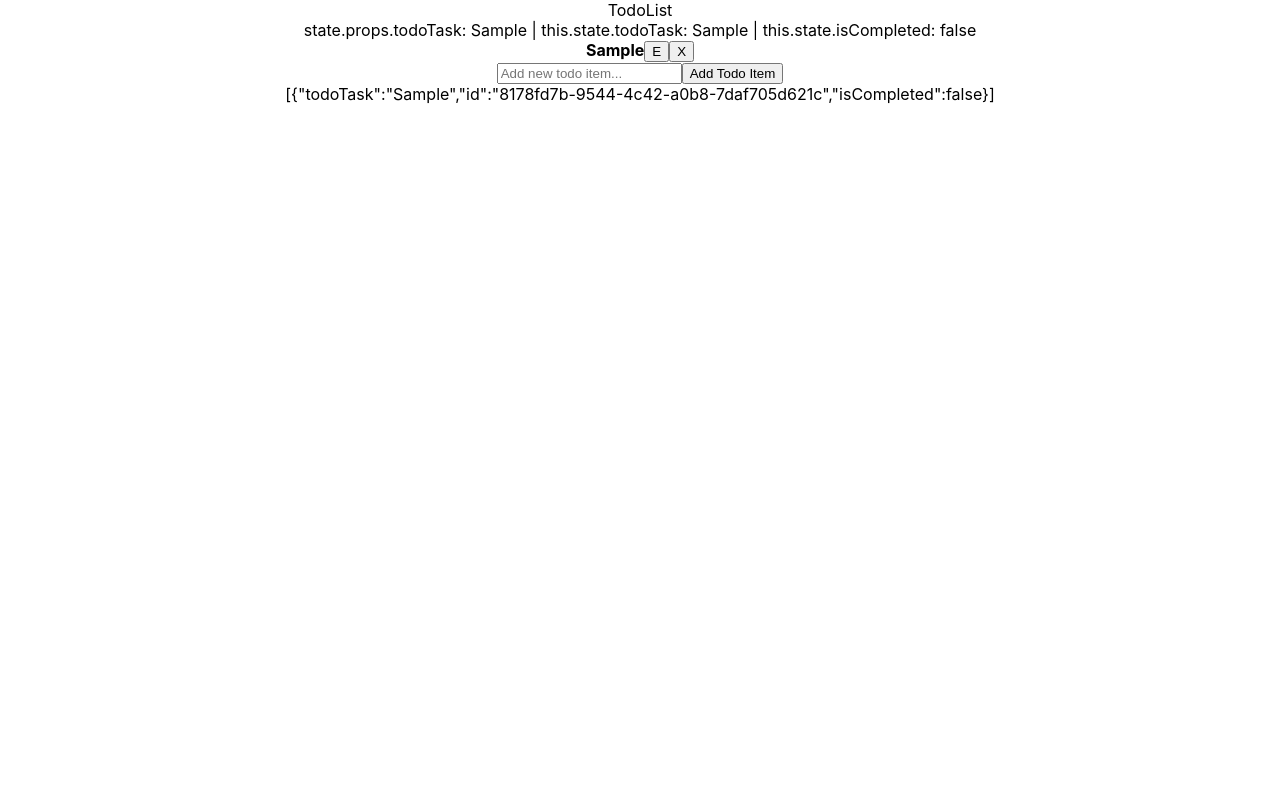
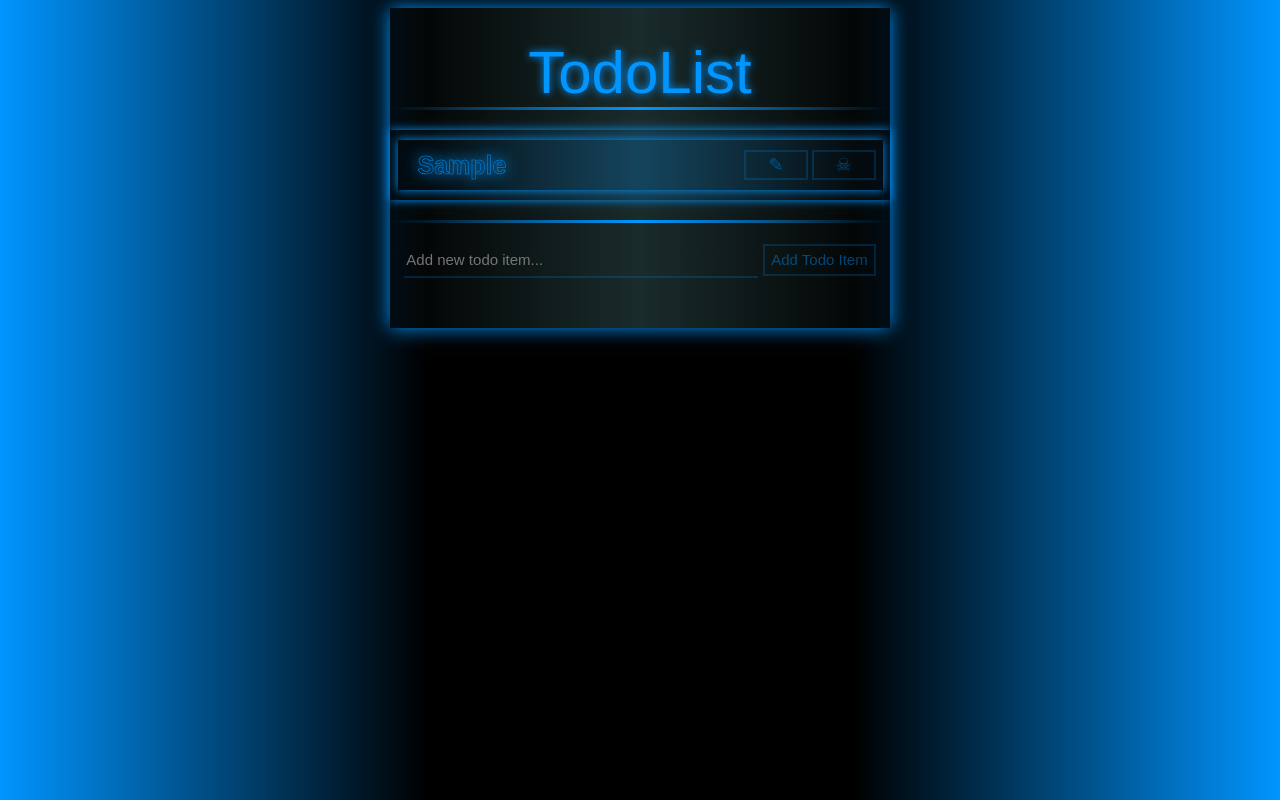
Before and after one commit to jas112/REACT-STUDY-React-Forms, a React (Create React App) app: page / in a window 1280 px wide. Both pictures are taken after typing "Sample" into the empty fields and a click on the button "Add Todo Item". Built offline with nearby package versions, Linux system fonts and the light colour scheme.

Commit message:
added styling and modifications to TodoItwm & TodoForm component.

```diff
--- a/src/components/todoForm/TodoForm.css
+++ b/src/components/todoForm/TodoForm.css
@@ -0,0 +1,44 @@
+.TodoForm-Console{
+    width: 100%;
+}
+
+.TodoForm-Input{
+    width: 70%;
+    height:30px;
+    font-size: 15px;
+    color:#0195ff;
+    background: transparent;
+    border:none;
+    border-bottom: 2px solid #0195ff30;
+}
+
+.TodoForm-Input:focus {
+    outline: none;
+  }
+
+.TodoForm-Btn{
+    height:32px;
+    font-size: 15px;
+    color:#0195ff70;
+    background: transparent;
+    border: 2px solid #0195ff30;
+    transition: 1.5s;
+}
+
+.TodoForm-Btn:hover{
+    color:#0195ff;
+    border: 2px solid #0195ff;
+    text-shadow: 0px 0px 9px #0195ff;
+    box-shadow: 0px 0px 19px #0195ff;
+    transition: .5s;
+}
+
+/* input[type=text] {
+    width: 100%;
+    padding: 12px 20px;
+    margin: 8px 0;
+    box-sizing: border-box;
+    border: none;
+    background-color: transparent;
+    color: white;
+  } */
--- a/src/components/todoForm/TodoForm.js
+++ b/src/components/todoForm/TodoForm.js
@@ -18,17 +18,21 @@ class TodoForm extends Component {
 
     handleSubmit(evt){
         evt.preventDefault();
-        let newTodoItem = {todoTask: this.state.todoTask, id: uuidv4(), isCompleted: false}
-        this.props.addItem(newTodoItem);
-        this.setState({todoTask: ''});
+        if (this.state.todoTask === '') {
+            alert('Please enter a value for your task...')
+        } else {
+            let newTodoItem = {todoTask: this.state.todoTask, id: uuidv4(), isCompleted: false}
+            this.props.addItem(newTodoItem);
+            this.setState({todoTask: ''});
+        }
     }
 
   render() {
     return (
-      <div>
+      <div className='TodoForm-Console'>
         <form onSubmit={this.handleSubmit}>
-            <input type='text' id='todoTask' name='todoTask' value={this.state.todoTask} onChange={this.handleChange} placeholder='Add new todo item...' />
-            <button type='submit'>Add Todo Item</button>
+            <input type='text' id='todoTask' name='todoTask' value={this.state.todoTask} onChange={this.handleChange} placeholder='Add new todo item...' className='TodoForm-Input' />&nbsp;
+            <button type='submit' className='TodoForm-Btn' >Add Todo Item</button>
         </form>
       </div>
     )
--- a/src/components/todoItem/TodoItem.css
+++ b/src/components/todoItem/TodoItem.css
@@ -1,31 +1,167 @@
+@keyframes pendingTaskPulse {
+    0%   {
+            text-shadow: 0px 0px 6px #0195ff;
+            box-shadow: 0px 0px 9px #0195ff;
+            background: linear-gradient(90deg, transparent, #0195ff20, transparent);
+        }
+    50%  {
+            text-shadow: 0px 0px 28px #0195ff;
+            box-shadow: 0px 0px 24px #0195ff;
+            background: linear-gradient(90deg, transparent, #0195ff20, transparent);
+        }
+    100% {
+            box-shadow: 0px 0px 6px #0195ff;
+            box-shadow: 0px 0px 9px #0195ff;
+            background: linear-gradient(90deg, transparent, #0195ff20, transparent);
+        }
+}
+
+
 .TodoItem{
+    width: 100%;
+    display: flex;
+    flex-flow: column nowrap;
+    justify-content: center;
+    align-items: center;
+    padding: 10px 0px;
+    margin: 10px 0px;
+    background: linear-gradient(90deg, transparent, #0195ff20, transparent);
     transition: 1s;
 }
 
-.TodoItem-Todo-Content{
+.TodoItem-Incomplete{
+    text-shadow: 0px 0px 9px #0195ff;
+    box-shadow: 0px 0px 19px #0195ff;
+    background: linear-gradient(90deg, transparent, #0195ff20, transparent);
+    animation: pendingTaskPulse 3s infinite;
+}
+
+.TodoItem-Completed{
+    text-shadow: 0px 0px 9px #ff0101;
+    box-shadow: 0px 0px 19px #ff0101;
+    background: linear-gradient(90deg, transparent, #ff010120, transparent);
+    opacity: .6;
+}
+
+.TodoItem-Content{
+    width: 95%;
+    padding: 10px 5px;
+    display: flex;
+    flex-flow: row nowrap;
+    justify-content: center;
+    align-items: center;
+    /* border: 1px solid white; */
     transition: 1s;
 }
 
 .TodoItem-Content-Task{
+    width: 69%;
+    height: 30px;
+    color:#0195ff;
+    font-size: 25px;
     font-weight: bold;
     cursor: pointer;
-    display: inline-block;
+    display: flex;
+    flex-flow: column nowrap;
+    justify-content: center;
+    align-items: flex-start;
+    padding: 0px 15px;
+    /* border: 1px solid white; */
     transition: 2s;
 }
 
 .TodoItem-Content-Task:hover{
-    color:#ed0d0d !important;
-    text-decoration: line-through;
+    /* color:#ff0101; */
+    -webkit-text-fill-color: transparent;
+    -webkit-text-stroke: .5px;
+    -webkit-text-stroke-color:#ff0101;
+    text-shadow: 0px 0px 2px #ff0101;
+    /* text-decoration: line-through; */
     transition: 1.5s;
 }
 
 .TodoItem-Content-Task-isNotCompleted{
-    color:#000000;
+    color:#0195ff;
+    -webkit-text-fill-color: transparent;
+    -webkit-text-stroke: .5px;
+    -webkit-text-stroke-color:#0195ff;
     transition: 1.5s;
 }
 
 .TodoItem-Content-Task-isCompleted{
-    color:#ed0d0d;
-    text-decoration: line-through;
+    color:#ff0101;
+    -webkit-text-fill-color: transparent;
+    -webkit-text-stroke: .5px;
+    -webkit-text-stroke-color:#ff0101;
+    text-shadow: 0px 0px 9px #ff0101;
+    text-decoration:dottedy;
     transition: 1.5s;
 }
+
+.TodoItem-Content-Btn{
+    width: 14%;
+    height: 30px;
+    font-size: 18px;
+    color:#0195ff70;
+    background: transparent;
+    border: 2px solid #0195ff30;
+    transition: 1.5s;
+    margin: 0px 2px
+}
+
+.TodoItem-Content-Btn-Edit:hover{
+    color:#0195ff;
+    border: 2px solid #0195ff;
+    text-shadow: 0px 0px 9px #0195ff;
+    box-shadow: 0px 0px 19px #0195ff;
+    transition: .5s;
+}
+
+.TodoItem-Content-Btn-Remove:hover{
+    color:#ff0101;
+    border: 2px solid #ff0101;
+    text-shadow: 0px 0px 9px #ff0101;
+    box-shadow: 0px 0px 19px #ff0101;
+    transition: .5s;
+}
+
+.TodoItem-EditForm{
+    width: 100%;
+    display: flex;
+    flex-flow: row nowrap;
+    justify-content: space-between;
+    align-items: center;
+    /* border: 1px solid white; */
+}
+
+.TodoItem-EditForm-Input{
+    width: 69%;
+    height:30px;
+    font-size: 15px;
+    color:#0195ff;
+    background: transparent;
+    border:none;
+    border-bottom: 2px solid #0195ff30;
+}
+
+.TodoItem-EditForm-Input:focus {
+    outline: none;
+}
+
+.TodoItem-EditForm-Btn{
+    width: 28%;
+    height:32px;
+    font-size: 15px;
+    color:#0195ff70;
+    background: transparent;
+    border: 2px solid #0195ff30;
+    transition: 1.5s;
+}
+
+.TodoItem-EditForm-Btn:hover{
+    color:#0195ff;
+    border: 2px solid #0195ff;
+    text-shadow: 0px 0px 9px #0195ff;
+    box-shadow: 0px 0px 19px #0195ff;
+    transition: .5s;
+}
--- a/src/components/todoItem/TodoItem.js
+++ b/src/components/todoItem/TodoItem.js
@@ -32,11 +32,12 @@ class TodoItem extends Component {
 
     handleEdit(evt){
         evt.preventDefault();
-        this.props.editItem(this.props.itemIdxValue, this.state.todoTask);
-        if(this.props.isCompleted) {
-            this.props.toggleCompleted(this.props.itemIdxValue)
+        if (this.state.todoTask === '') {
+            alert('Please enter a valid value for your task...')
+        } else {
+            this.props.editItem(this.props.itemIdxValue, this.state.todoTask);
+            this.setState({editThisItem: false});
         }
-        this.setState({todoTask: this.state.todoTask, isCompleted: false, editThisItem: false});
     }
 
     handleRemove(evt){
@@ -45,16 +46,17 @@ class TodoItem extends Component {
 
     generateItemForm(){
         return (
-            <div className='TodoItemContent'>
-                <form onSubmit={this.handleEdit}>
+            <div className='TodoItem-Content'>
+                <form onSubmit={this.handleEdit} className='TodoItem-EditForm'>
                     <input
                         id='todoTask'
                         name='todoTask'
                         value={this.state.todoTask}
                         onChange={this.handleChange}
                         placeholder='Enter new item value...'
+                        className='TodoItem-EditForm-Input'
                     />
-                    <button type='submit'>Save</button>
+                    <button type='submit' className='TodoItem-EditForm-Btn'>Save</button>
                 </form>
             </div>
         );
@@ -62,15 +64,15 @@ class TodoItem extends Component {
 
     generateItem(){
         return (
-            <div className='TodoItemContent'>
+            <div className={this.props.isCompletedValue ? 'TodoItem-Content TodoItem-Completed' :  'TodoItem-Content TodoItem-Incomplete'}>
                 <div
                     className={this.props.isCompletedValue ? 'TodoItem-Content-Task TodoItem-Content-Task-isCompleted' :  'TodoItem-Content-Task TodoItem-Content-Task-isNotCompleted'}
                     onClick={this.handleToggleCompleted}
                 >
                     {this.props.todoTaskValue}
                 </div>
-                <button onClick={this.handleClick}>E</button>
-                <button onClick={this.handleRemove}>X</button>
+                <button className='TodoItem-Content-Btn TodoItem-Content-Btn-Edit' onClick={this.handleClick} title='Edit Task'>&#9998;</button>
+                <button className='TodoItem-Content-Btn TodoItem-Content-Btn-Remove' onClick={this.handleRemove} title='Remove Task'>&#9760;</button>
             </div>
         );
     }
@@ -82,8 +84,8 @@ class TodoItem extends Component {
     let thisItemForm = this.generateItemForm();
 
     return (
-      <div className='TodoItem'>
-        {`state.props.todoTask: ${this.props.todoTaskValue} | this.state.todoTask: ${this.state.todoTask} | this.state.isCompleted: ${this.state.isCompleted.toString()}`}
+      <div className={this.props.isCompletedValue ? 'TodoItem TodoItem-Completed' :  'TodoItem TodoItem-Incomplete'}>
+        {/* {`state.props.todoTask: ${this.props.todoTaskValue} | this.state.todoTask: ${this.state.todoTask} | this.state.isCompleted: ${this.state.isCompleted.toString()}`} */}
         {this.state.editThisItem ? thisItemForm : thisItem}
       </div>
     )
--- a/src/components/todoList/TodoList.css
+++ b/src/components/todoList/TodoList.css
@@ -0,0 +1,45 @@
+.TodoList{
+    padding: 0px;
+    border-spacing: 0px;
+}
+
+.TodoList-Console{
+    width: 500px;
+    max-width: 100%;
+    background-color: #2f4f4f4c;
+    background: linear-gradient(90deg, transparent, #2f4f4f8c, transparent);
+    margin: 0px auto;
+    padding:30px 0px;
+    color: #0195ff;
+    box-shadow: 0px 0px 19px #0195ff;
+}
+
+.TodoList-Title{
+    font-size: 60px;
+    text-shadow: 0px 0px 9px #0195ff;
+}
+
+.TodoList-Divider{
+    width: 100%;
+    height:3px;
+    background: linear-gradient(90deg, transparent, #0195ff, transparent);
+    box-shadow: 0px 0px .5px #0195ff;
+}
+
+.TodoList-Item-Display{
+    display: flex;
+    flex-flow: column nowrap;
+    justify-content: center;
+    align-items: center;
+    width: 100%;
+    padding: 10px 0px;
+    /* border: 1px solid red; */
+}
+
+.TodoList-Form-Panel{
+    height: 75px;
+    display: flex;
+    flex-flow: row nowrap;
+    justify-content: center;
+    align-items: center;
+}
--- a/src/components/todoList/TodoList.js
+++ b/src/components/todoList/TodoList.js
@@ -29,6 +29,20 @@ class TodoList extends Component {
         return todoList;
     }
 
+    generateTodoListStandBy(){
+
+        return (
+            <div className='TodoList-Standby'>
+                <div className='TodoList-Divider'></div>
+                <div className='TodoList-Divider'></div>
+                <h3>there are not items on your list.</h3>
+                <div className='TodoList-Divider'></div>
+                <div className='TodoList-Divider'></div>
+            </div>
+        );
+
+    }
+
     addTodoItem(newItem){
         this.setState(st => {
             let newThingsToDo = [...st.thingsToDo, newItem];
@@ -43,6 +57,7 @@ class TodoList extends Component {
         this.setState(st => {
             let newState = {...st};
             newState.thingsToDo[idx].todoTask = newTaskStr;
+            newState.thingsToDo[idx].isCompleted = false;
             return newState;
         });
     }
@@ -110,16 +125,20 @@ class TodoList extends Component {
 
     let currentTodoList = this.generateTodoList();
 
+    let standbyEle = this.generateTodoListStandBy();
+
     return (
       <div className='TodoList-Console'>
         <div className='TodoList-Title'>TodoList</div>
+        <div className='TodoList-Divider'></div>
         <div className='TodoList-Item-Display'>
-            {currentTodoList.length ? currentTodoList : 'there are not items on your list.'}
+            {currentTodoList.length ? currentTodoList : standbyEle}
         </div>
+        <div className='TodoList-Divider'></div>
         <div className='TodoList-Form-Panel'>
             <TodoForm addItem={this.addTodoItem} />
         </div>
-        {JSON.stringify(this.state.thingsToDo)}
+        {/* {JSON.stringify(this.state.thingsToDo)} */}
       </div>
     )
   }
--- a/src/index.css
+++ b/src/index.css
@@ -1,10 +1,15 @@
 body {
-  margin: 0;
+  /* margin: 0;
   font-family: -apple-system, BlinkMacSystemFont, 'Segoe UI', 'Roboto', 'Oxygen',
     'Ubuntu', 'Cantarell', 'Fira Sans', 'Droid Sans', 'Helvetica Neue',
     sans-serif;
   -webkit-font-smoothing: antialiased;
-  -moz-osx-font-smoothing: grayscale;
+  -moz-osx-font-smoothing: grayscale; */
+
+  background: linear-gradient(90deg, #0195ff, #000000, #000000, #0195ff);
+  font-size: 1.1rem;
+  font-family: "Quicksand", sans-serif;
+  height: 100%;
 }
 
 code {
```
